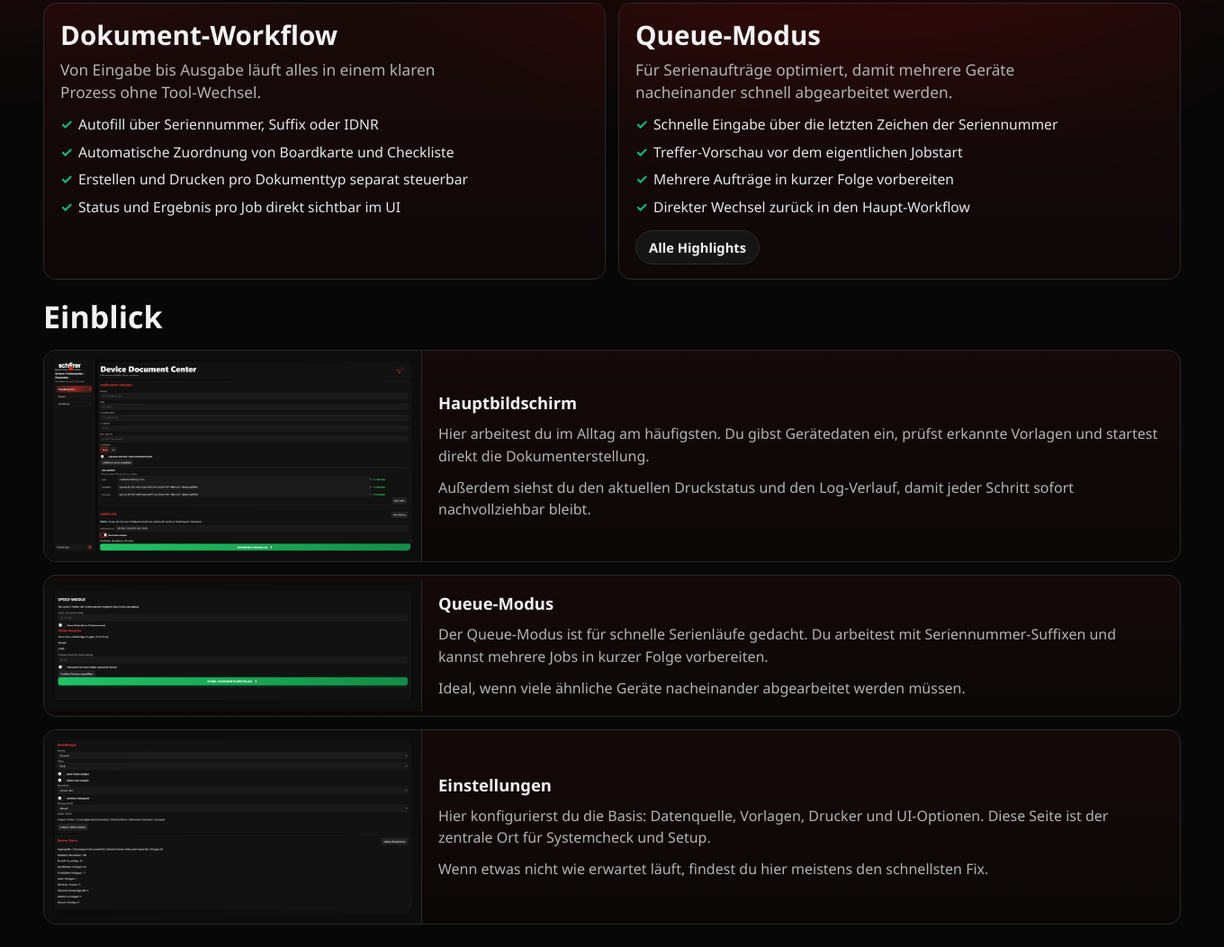
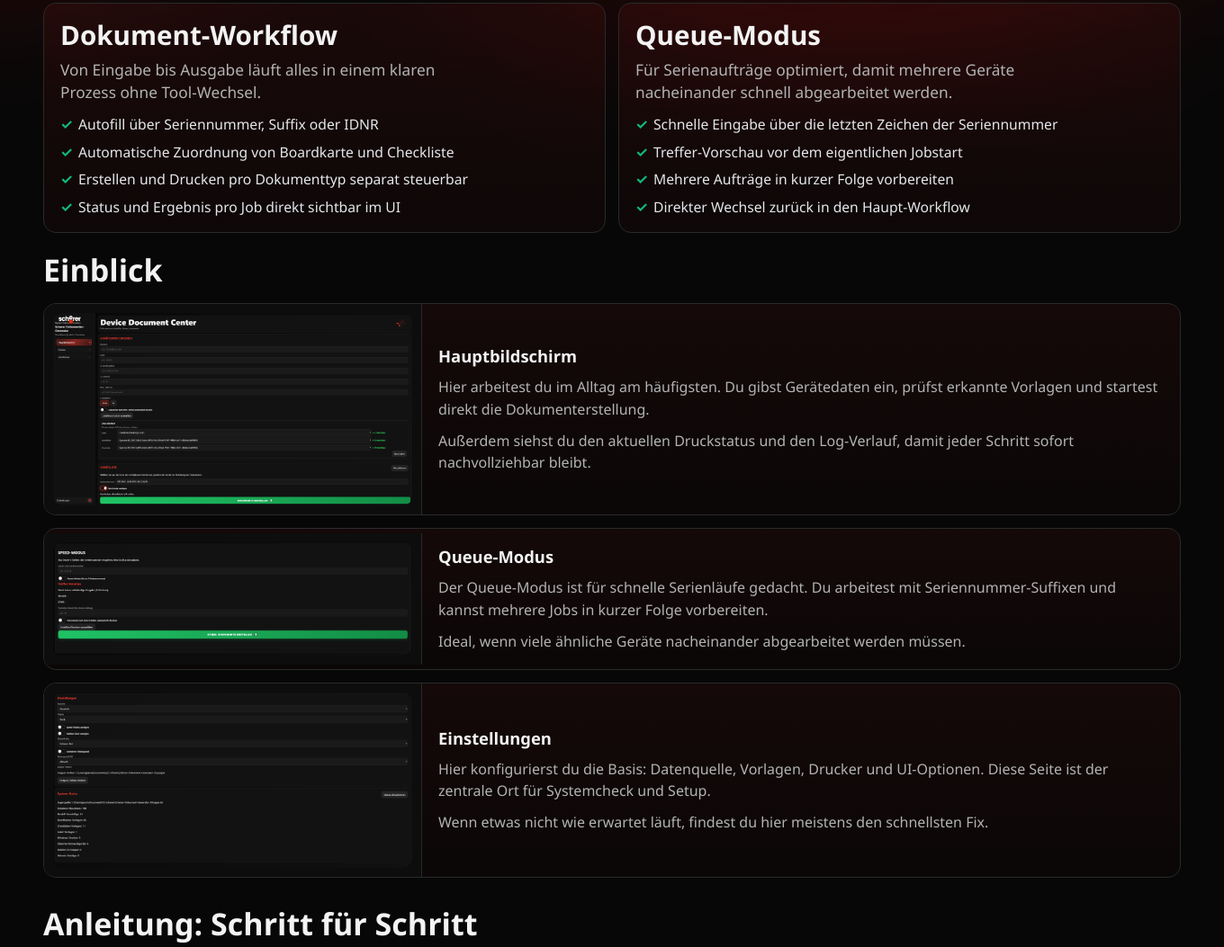
Before and after one commit to SpookyyQ/Scherer-Dokument-Generator-JS-Public, an Electron app: page docs/index.html in a window 1360 px wide. Shown: the part 970-2023 px from the top of the page at 90% size. Drawn offline with Linux system fonts and the light colour scheme.

Commit message:
docs: remove feature card highlights button

```diff
--- a/docs/index.html
+++ b/docs/index.html
@@ -81,7 +81,6 @@
             <li>Mehrere Aufträge in kurzer Folge vorbereiten</li>
             <li>Direkter Wechsel zurück in den Haupt-Workflow</li>
           </ul>
-          <a class="feature-cta" href="#highlights">Alle Highlights</a>
         </article>
       </div>
     </section>
```
